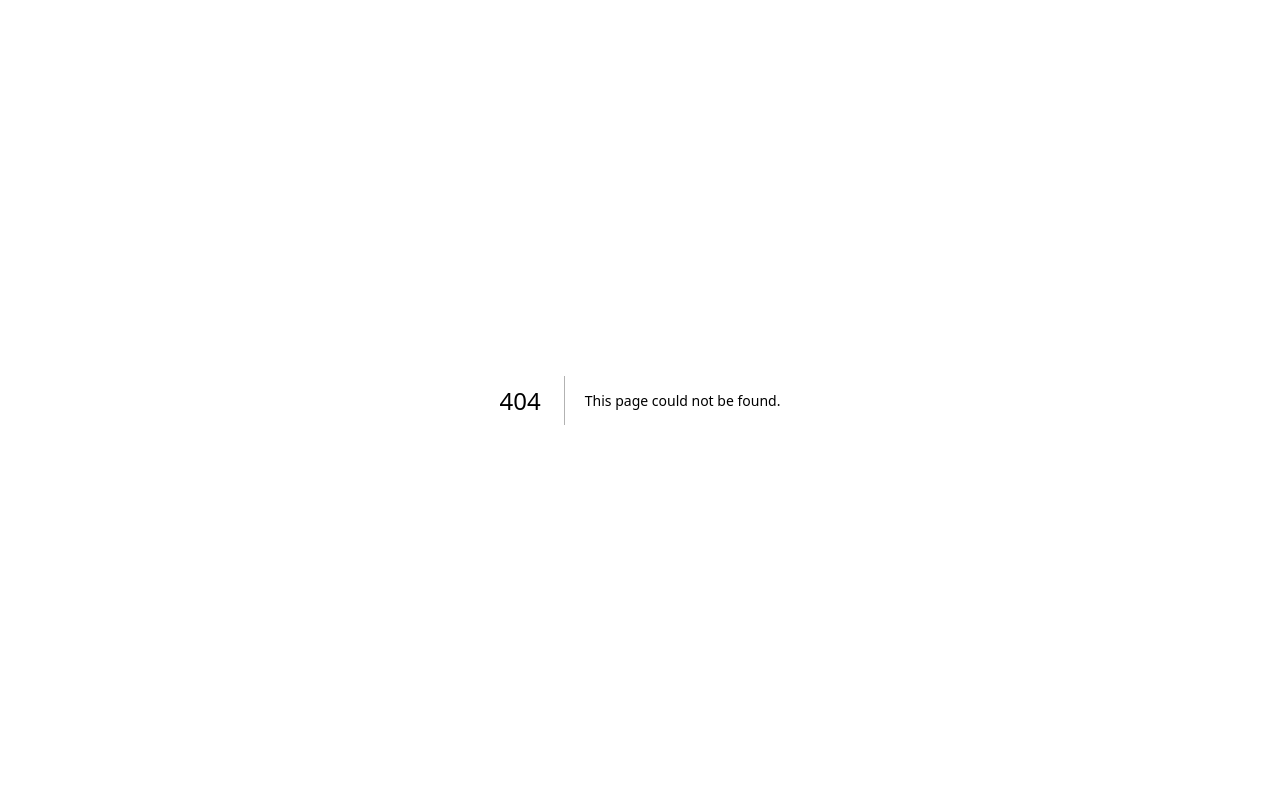
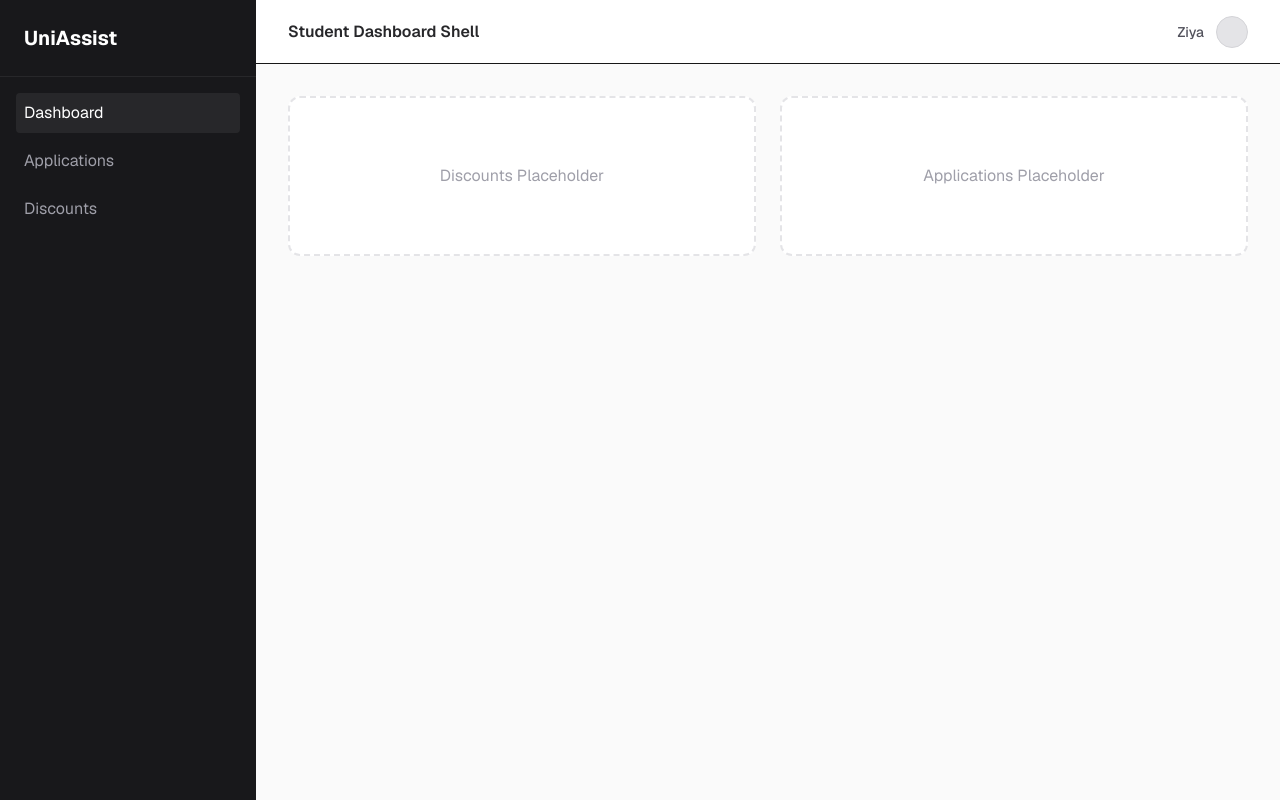
Before and after one commit to UniAssist-team/uniassist-platform, a Next.js app in the folder frontend/: page /dashboard in a window 1280 px wide. Before the commit this address had no page. Built offline with nearby package versions, Linux system fonts and the light colour scheme.

Commit message:
Ziya built the student dashboard shell (#6)

```diff
--- /dev/null
+++ b/frontend/src/app/dashboard/page.tsx
@@ -0,0 +1,39 @@
+export default function StudentDashboard() {
+  return (
+    <div className="flex h-screen bg-zinc-50 font-sans">
+      {/* SIDEBAR */}
+      <aside className="w-64 bg-zinc-900 text-white flex flex-col">
+        <div className="p-6 text-xl font-bold border-b border-zinc-800">UniAssist</div>
+        <nav className="flex-1 p-4 space-y-2">
+          <div className="p-2 bg-zinc-800 rounded">Dashboard</div>
+          <div className="p-2 text-zinc-400">Applications</div>
+          <div className="p-2 text-zinc-400">Discounts</div>
+        </nav>
+      </aside>
+
+      {/* MAIN CONTENT */}
+      <div className="flex-1 flex flex-col">
+        {/* HEADER */}
+        <header className="h-16 bg-white border-b px-8 flex items-center justify-between">
+          <h2 className="font-semibold text-zinc-800">Student Dashboard Shell</h2>
+          <div className="flex items-center gap-3">
+            <span className="text-sm text-zinc-600 font-medium">Ziya</span>
+            <div className="w-8 h-8 bg-zinc-200 rounded-full border border-zinc-300"></div>
+          </div>
+        </header>
+
+        {/* DASHBOARD BODY */}
+        <main className="p-8 space-y-6">
+          <div className="grid grid-cols-1 md:grid-cols-2 gap-6">
+            <div className="h-40 bg-white border-2 border-dashed border-zinc-200 rounded-xl flex items-center justify-center text-zinc-400">
+              Discounts Placeholder
+            </div>
+            <div className="h-40 bg-white border-2 border-dashed border-zinc-200 rounded-xl flex items-center justify-center text-zinc-400">
+              Applications Placeholder
+            </div>
+          </div>
+        </main>
+      </div>
+    </div>
+  );
+}
```
